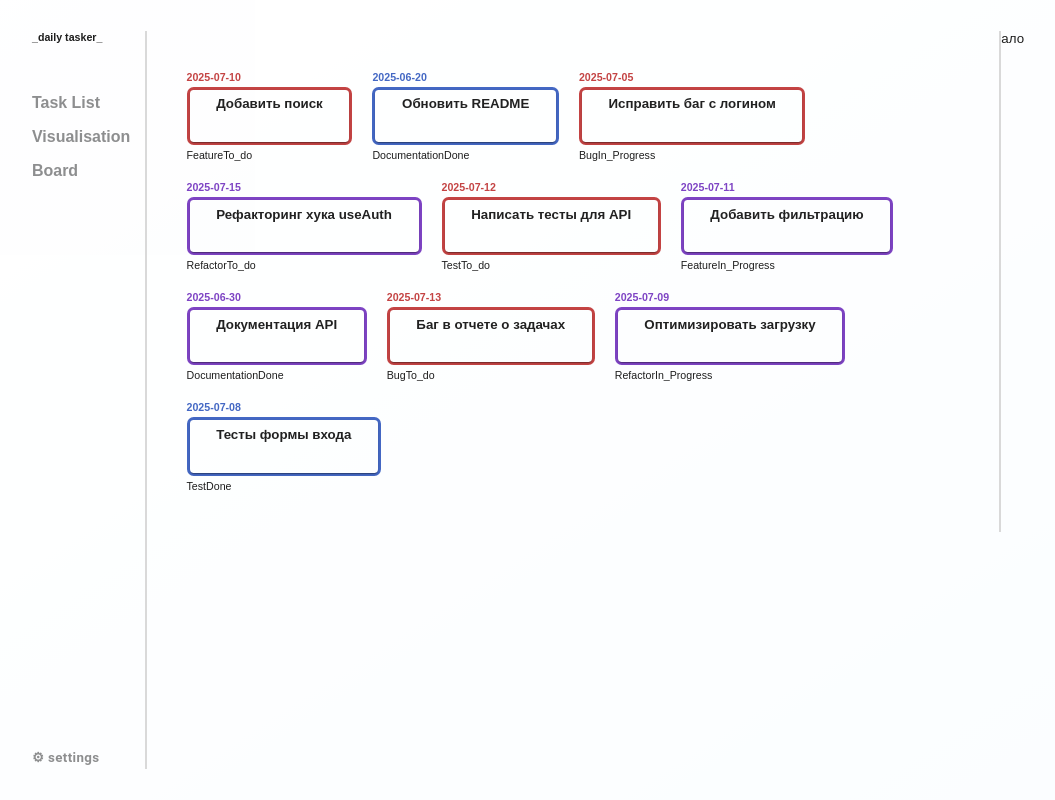
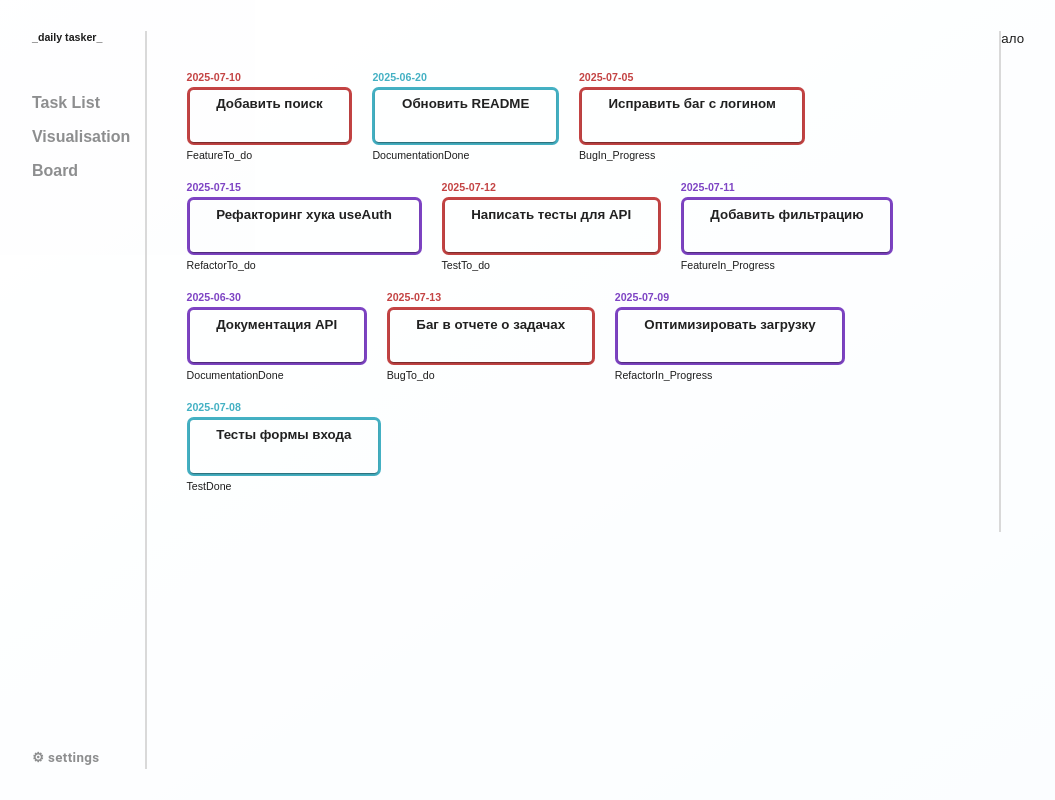
Before and after one commit to ZaplatiteZaSitePJ/t1-tasker, a React (Vite) app: page / in a window 1280 px wide. Shown: the whole page, without its empty margins (0-1055 px from the left). Built offline with nearby package versions, Linux system fonts and the light colour scheme.

Commit message:
color configuration

```diff
--- a/src/styles/variables.css
+++ b/src/styles/variables.css
@@ -12,5 +12,5 @@
 	/* PRIORITES */
 	--high-priorites-color: #c44444;
 	--medium-priorites-color: #7e44c4;
-	--low-priorites-color: #4468c4;
+	--low-priorites-color: #44b1c4;
 }
```
